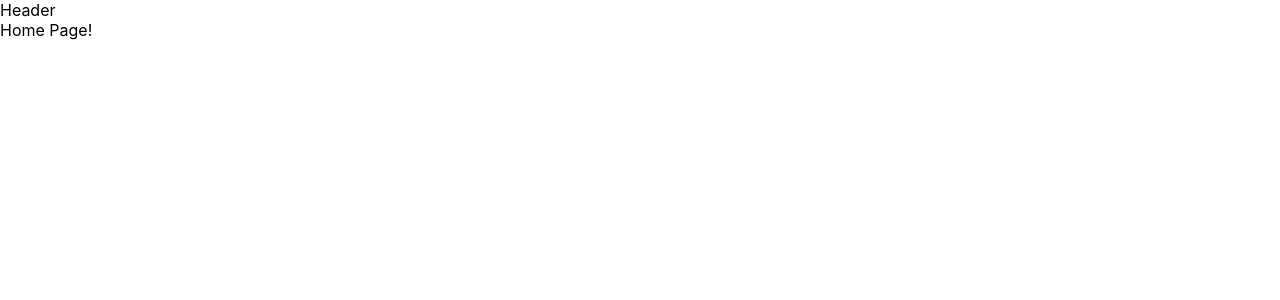
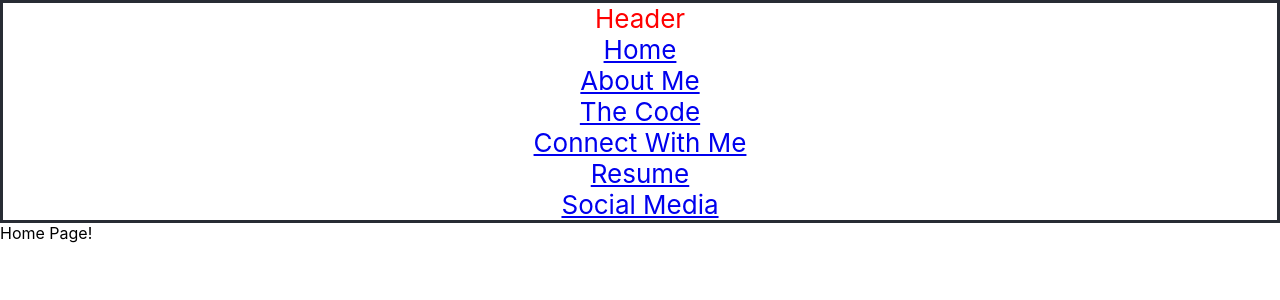
Before and after one commit to dimitraweinstein/dev-portfolio, a React (Create React App) app: page / in a window 1280 px wide. Shown: the top 300 px of the page. Built offline with nearby package versions, Linux system fonts and the light colour scheme.

Commit message:
created header links

```diff
--- a/src/App.css
+++ b/src/App.css
@@ -13,15 +13,16 @@
   }
 }
 
-.App-header {
-  background-color: #282c34;
-  min-height: 100vh;
+.header-div {
+  background-color: white;
+  border: solid 3px #282c34;
+  min-height: 10vh;
   display: flex;
   flex-direction: column;
   align-items: center;
   justify-content: center;
   font-size: calc(10px + 2vmin);
-  color: white;
+  color: red;
 }
 
 .App-link {
--- a/src/Header.js
+++ b/src/Header.js
@@ -1,11 +1,18 @@
 import React, { Component } from 'react';
+import { Link } from 'react-router-dom';
 // import { Link } from 'react-router-dom';
 
 export default class Header extends Component {
     render() {
         return (
-            <div>
+            <div className = 'header-div'>
                 Header
+                <Link to='/'>Home</Link>
+                <Link to='/aboutme'>About Me</Link>
+                <Link to='/thecode'>The Code</Link>
+                <Link to='/connect'>Connect With Me</Link>
+                <Link to='/resume'>Resume</Link>
+                <Link to = '/socialmedia'>Social Media</Link>
             </div>
         )
     }
```
